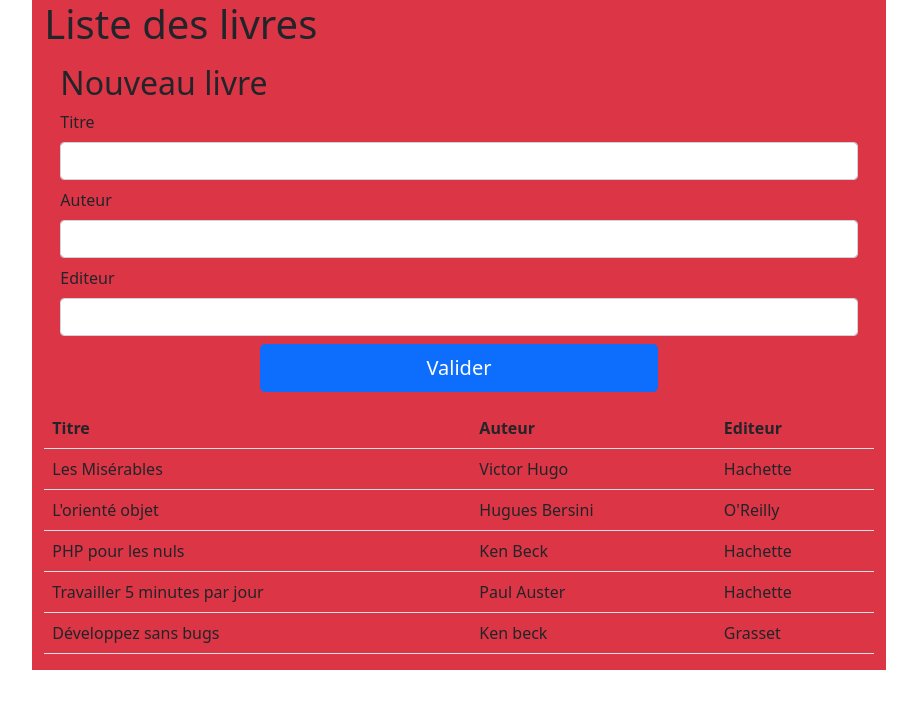
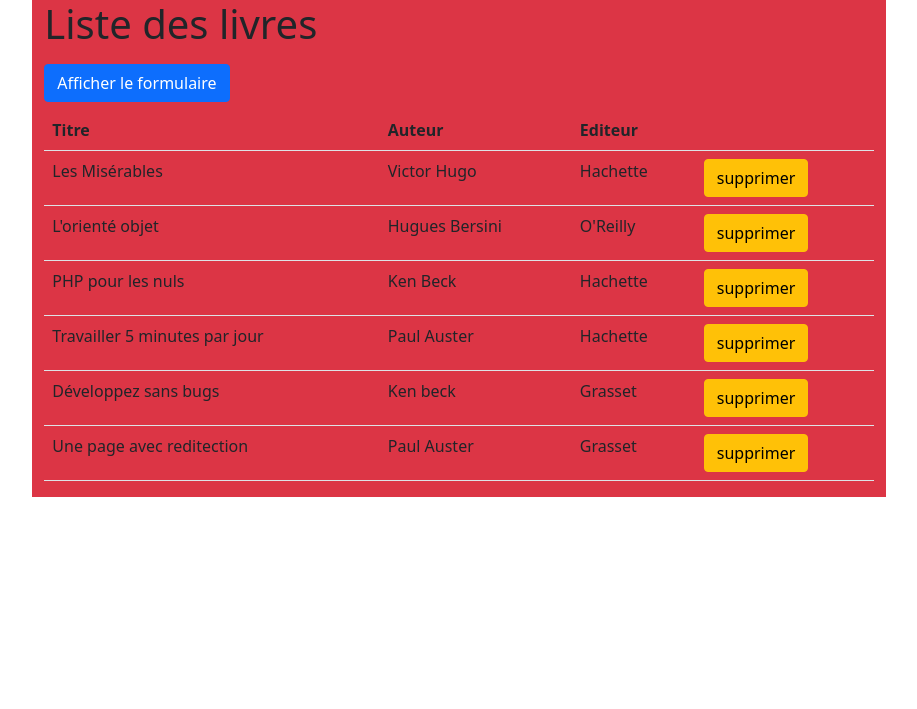
Before and after one commit to smaloron/formation-dwwm-php-booklist, a PHP site: page / in a window 1280 px wide. Shown: the top 709 px of the page, without its empty margins (181-1098 px from the left). Run offline with PHP 8.4, Linux system fonts and the light colour scheme; some libraries are stand-ins or nearby versions.

Commit message:
interactvité avec jQuery

```diff
--- a/books.json
+++ b/books.json
@@ -1 +1 @@
-[{"id":1,"title":"Les Mis\u00e9rables","author":"Victor Hugo","publisher":"Hachette"},{"id":2,"title":"L'orient\u00e9 objet","author":"Hugues Bersini","publisher":"O'Reilly"},{"id":3,"title":"PHP pour les nuls","author":"Ken Beck","publisher":"Hachette"},{"id":4,"title":"Travailler 5 minutes par jour","author":"Paul Auster","publisher":"Hachette"},{"title":"D\u00e9veloppez sans bugs","author":"Ken beck","publisher":"Grasset"}]
+[{"id":1,"title":"Les Mis\u00e9rables","author":"Victor Hugo","publisher":"Hachette"},{"id":2,"title":"L'orient\u00e9 objet","author":"Hugues Bersini","publisher":"O'Reilly"},{"id":3,"title":"PHP pour les nuls","author":"Ken Beck","publisher":"Hachette"},{"id":4,"title":"Travailler 5 minutes par jour","author":"Paul Auster","publisher":"Hachette"},{"title":"D\u00e9veloppez sans bugs","author":"Ken beck","publisher":"Grasset"},{"title":"Une page avec reditection","author":"Paul Auster","publisher":"Grasset"}]
--- a/index.php
+++ b/index.php
@@ -20,36 +20,34 @@ $isPosted = filter_has_var(INPUT_POST, "submit");
 $errors = [];
 $hasErrors = false;
 
-if($isPosted){
+if ($isPosted) {
     // Récupération de la saisie
     $title = filter_input(INPUT_POST, "title", FILTER_SANITIZE_STRING);
     $author = filter_input(INPUT_POST, "author", FILTER_SANITIZE_STRING);
     $publisher = filter_input(INPUT_POST, "publisher", FILTER_SANITIZE_STRING);
 
-    //Todo : Faire la validation de la saisie
-
     // Validation de la saisie
     // avec remplissage d'un tableau des erreurs
-    if(empty($title)){
+    if (empty($title)) {
         // Equivalent de aray_push
         $errors[] = "Vous devez saisir le titre";
     }
-    if(empty($author)){
+    if (empty($author)) {
         $errors[] = "Vous devez saisir l'auteur";
     }
-    if(empty($publisher)){
+    if (empty($publisher)) {
         $errors[] = "Vous devez saisir l'éditeur";
     }
 
     $hasErrors = count($errors) > 0;
 
     // si le nombre d'erreur est zéro on continue
-    if(! $hasErrors){
+    if (!$hasErrors) {
         // Création d'un tableau à partir de la saisie
         $newBook = [
             "title" => $title,
             "author" => $author,
-            "publisher" => $publisher
+            "publisher" => $publisher,
         ];
 
         // Ajout du nouveau à $bookList
@@ -78,6 +76,40 @@ if($isPosted){
     <title>Bibliothèque</title>
     <link   rel="stylesheet"
             href="node_modules/bootstrap/dist/css/bootstrap.min.css">
+    <script src="node_modules/jquery/dist/jquery.min.js"></script>
+    <script>
+        // Exécution du code uniquement quand le DOM est chargé
+        $(document).ready(function(){
+            // ciblage du conteneur du formulaire
+            const formDiv = $("#formDiv");
+            // ciblage du bouton d'affichage du formulaire
+            const formDivButton = $("#showFormButton");
+
+            <?php if($hasErrors): ?>
+                formDivButton.text("Masquer le formulaire");
+            <?php else: ?>
+                // masquage du formulaire
+                formDiv.hide();
+            <?php endif ?>
+
+            // action sur le clic sur le bouton showFormButton
+            formDivButton.on("click", function(){
+                // Affichage ou masquage du formulaire
+                formDiv.toggle(500);
+                // Changement du texte du bouton
+                if(formDivButton.text() == "Masquer le formulaire" ){
+                    formDivButton.text("Afficher le formulaire");
+                } else {
+                    formDivButton.text("Masquer le formulaire");
+                }
+            });
+
+            // Fermeture du message d'erreur
+            $("#closeErrorButton").on("click", function(){
+                $("#errorMessage").hide(400);
+            });
+        });
+    </script>
 
 </head>
 <body class="container-fluid">
@@ -85,21 +117,49 @@ if($isPosted){
         <div class="col-md-8 bg-danger">
             <h1>Liste des livres</h1>
 
+            <!-- Affichage des erreurs éventuelles -->
+            <?php if ($hasErrors): ?>
+                <div class="alert alert-danger" id="errorMessage">
+                    <!-- Bouton pour fermer le message d'erreur -->
+                    <button type="button" class="btn-close" id="closeErrorButton"></button>
+
+                    <h3>Il y a des erreurs</h3>
+                    <!-- boucle pour afficher les erreurs -->
+                    <ul>
+                        <?php foreach ($errors as $message): ?>
+                            <li> <?=$message?> </li>
+                        <?php endforeach?>
+                    </ul>
+
+                </div>
+            <?php endif?>
+
+            <!-- bouton pour afficher le formulaire -->
+            <div class="mt-3 mb-2">
+                <button type="button" id="showFormButton"
+                        class="btn btn-primary">
+                    Afficher le formulaire
+                </button>
+            </div>
+
             <!-- formulaire de création d'un livre -->
-            <div class="m-3">
+            <div class="m-3" id="formDiv">
                 <h2>Nouveau livre</h2>
                 <form method="post">
                     <div class="mb-2">
                         <label class="form-label">Titre</label>
-                        <input type="text" name="title" class="form-control">
+                        <input type="text" name="title" class="form-control"
+                        value="<?=$hasErrors ? $title : ""?>" >
                     </div>
                     <div class="mb-2">
                         <label class="form-label">Auteur</label>
-                        <input type="text" name="author" class="form-control">
+                        <input type="text" name="author" class="form-control"
+                        value="<?=$hasErrors ? $author : ""?>" >
                     </div>
                     <div class="mb-2">
                         <label class="form-label">Editeur</label>
-                        <input type="text" name="publisher" class="form-control">
+                        <input type="text" name="publisher" class="form-control"
+                        value="<?=$hasErrors ? $publisher : ""?>" >
                     </div>
                     <div class="text-center">
                         <button type="submit" name="submit" class="btn btn-primary btn-lg w-50">
@@ -117,6 +177,7 @@ if($isPosted){
                     <th>Titre</th>
                     <th>Auteur</th>
                     <th>Editeur</th>
+                    <th></th>
                </tr>
                <!--
                     Boucle sur $bookList
@@ -127,6 +188,9 @@ if($isPosted){
                             <td><?=$book["title"]?></td>
                             <td><?=$book["author"]?></td>
                             <td><?=$book["publisher"]?></td>
+                            <td>
+                                <a href="delete.php" class="btn btn-warning delete">supprimer</a>
+                            </td>
                     </tr>
                <?php endforeach?>
 
```
